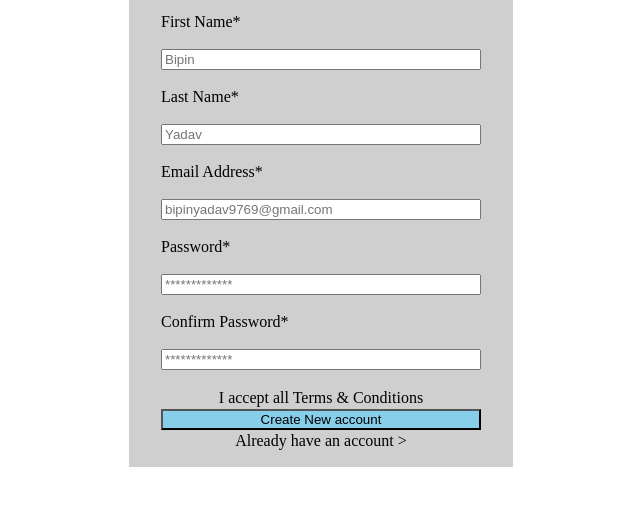
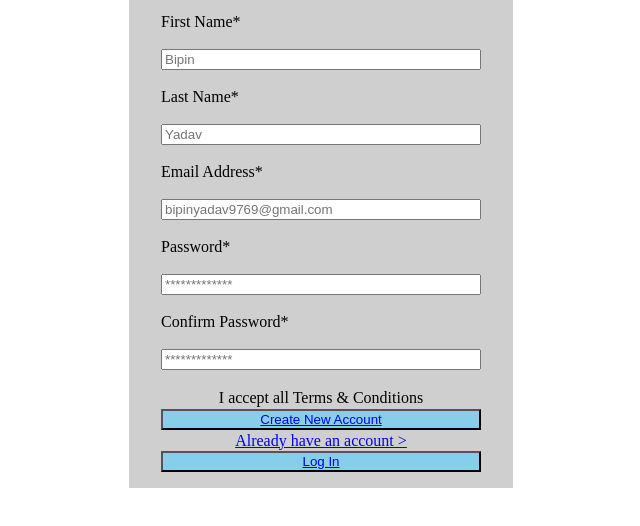
Before and after one commit to bipin7yadav/macro-project, a plain HTML site: page sign-up/signup.html in a window 1280 px wide. Shown: the part 94-620 px from the top of the page, without its empty margins (319-959 px from the left). Drawn offline with Linux system fonts and the light colour scheme.

Commit message:
Update signup.html

```diff
--- a/sign-up/signup.html
+++ b/sign-up/signup.html
@@ -37,10 +37,10 @@
 
                 <div class="center-text">I accept all Terms & Conditions</div>
 
-
-                <button id="submit">Create New  account</button>
+                <button id="submit"><a href="/index.html">Create New Account</></button>
 
                 <div class="center-text">Already have an account ></div>
+                <button id="submit"><a href="/login/login.html">Log In</></button>
             </div>
 
 
```
